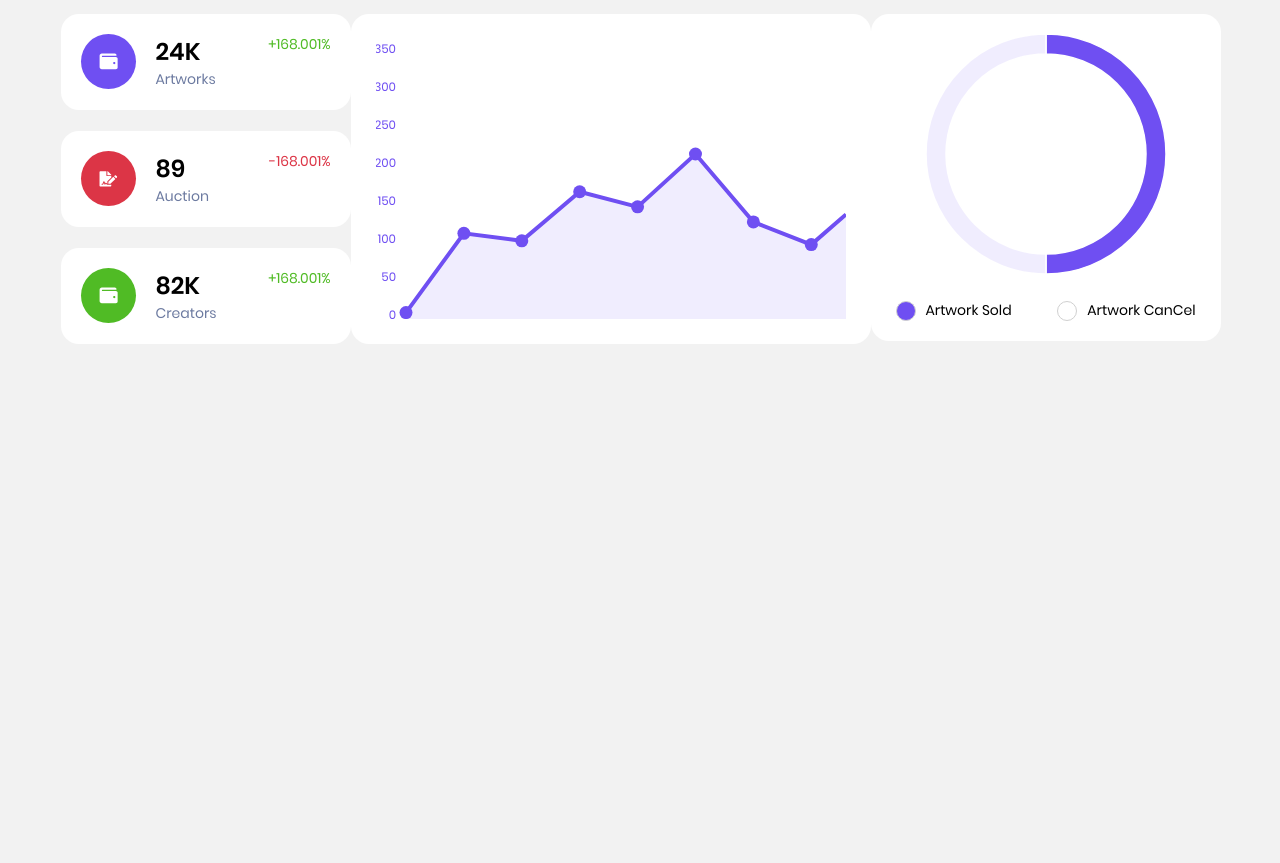
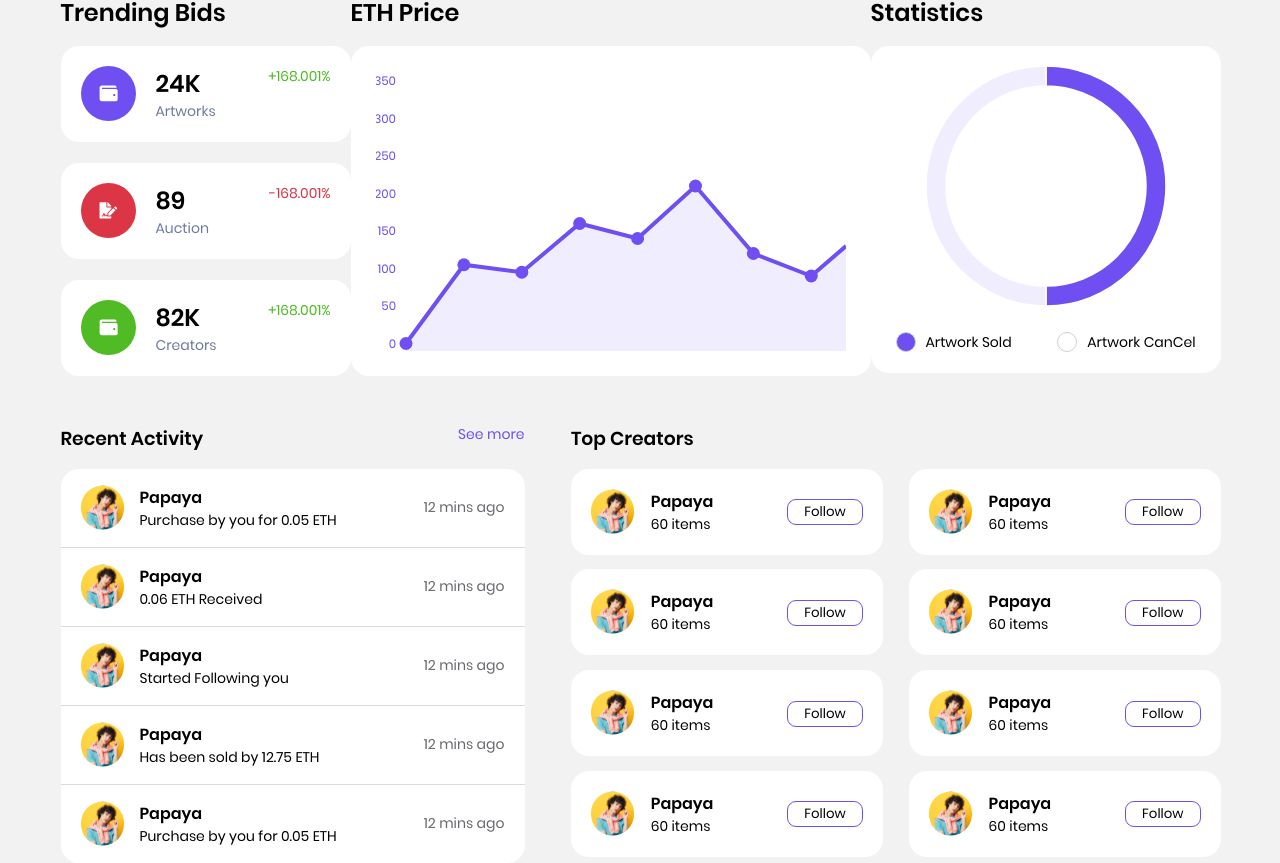
Before and after one commit to Lertyj/NFT-Marketplace, a React (Create React App) app: page / in a window 1280 px wide. Shown: the part 1308-2171 px from the top of the page. Before the commit the page ends 1652 px from the top, so only its background shows below. Built offline with nearby package versions, Linux system fonts and the light colour scheme.

Commit message:
Recent Activity and Top Creators
Created and styled the "Recent Activity" and "Top Creators" components.

```diff
--- a/src/Content/Home/Analytical/Chart.js
+++ b/src/Content/Home/Analytical/Chart.js
@@ -26,7 +26,9 @@ var xScale = d3.scaleLinear()
 // Создание шкалы для оси Y
 var yScale = d3.scaleLinear()
   .domain([-8.5, d3.max(data, function(d) { return d.y; })])
-  .range([height, 115]);
+  .range([height, 115])
+  .domain([-10, 350])
+  .range([280, 10]);
 
 // Создание функции для отображения площади под линией
 var area = d3.area()
@@ -67,10 +69,6 @@ svg.append("path")
   .attr("cy", function(d) { return yScale(d.y); })
   .attr("r", 6.5)
   .attr("fill", "#6F4FF2");
-var yScale = d3.scaleLinear()
-  .domain([-6, 350])
-  .range([280, 10]);
-
 // Создайте ось Oy с использованием масштаба
 var yAxis = d3.axisLeft(yScale)
   .tickSize(0) // Установите размер черточек равным 0, чтобы убрать их
--- a/src/Content/Home/Home.js
+++ b/src/Content/Home/Home.js
@@ -4,6 +4,8 @@ import TopNFT from "./TopNFT/TopNFT";
 import styles from './Home.module.css'
 import TrendingBidsCards from "./NFT-auction/NFT-auction";
 import Analytical from "./Analytical/Analytical";
+import RecentActivity from "./Recent_activity/Recent_Activity";
+import TopCreators from "./Top_Creators/Top_Creators";
 function Home(){
     return(
         <>
@@ -17,7 +19,10 @@ function Home(){
         <div className={styles.analytical}>
             <Analytical/>
         </div>
-
+        <div className={styles.recent_creators}>
+            <RecentActivity/>
+            <TopCreators/>
+        </div>
         </>
     )
 }
--- a/src/Content/Home/Home.module.css
+++ b/src/Content/Home/Home.module.css
@@ -4,3 +4,11 @@
     max-width: 100%;
     justify-content: space-between
 }
+.recent_creators{
+    margin-top: 6vh;
+    display:flex;
+    flex-direction: row;
+    max-width: 100%;
+    justify-content: space-between;
+    height: auto;
+}
--- a/src/Content/Home/NFT-auction/NFT-auction.module.css
+++ b/src/Content/Home/NFT-auction/NFT-auction.module.css
@@ -35,7 +35,7 @@
     margin-bottom: 1.5vh;
 }
 .content{
-    padding: 1vh;
+    padding: 6%;
     max-width: 100%;
 }
 .content img{
@@ -74,6 +74,6 @@
     margin-top: 2vh;
     background:#6F4FF2;
     border-radius: 9px;
-    padding: 0.5vh 0;
+    padding: 4% 0;
     color: #FFF;
 }
--- /dev/null
+++ b/src/Content/Home/Recent_activity/ActivityBlock.module.css
@@ -0,0 +1,26 @@
+.wrapper{
+    max-width: 100%;
+    display: flex;
+    justify-content: space-between;
+    align-items: center;
+    padding: 16px 20px;
+}
+.content{
+    display: flex;
+    flex-direction: row;
+}
+
+.img{
+    max-width: 43px;
+}
+.information{
+    margin-left: 16px;
+    text-wrap:nowrap;
+}
+.time{
+    text-wrap: nowrap;
+    color:var(--fourth-color)
+}
+.item{
+    border-bottom:none;
+}
--- /dev/null
+++ b/src/Content/Home/Recent_activity/Recent_Activity.js
@@ -0,0 +1,58 @@
+import React from "react";
+import styles from './Recent_Activity.module.css';
+import classes from './ActivityBlock.module.css'
+import avatar from "../../../icons/avatar.svg"
+function Activity({avatar,nickname,event,time}){
+    return(
+        <div className={classes.wrapper}>
+                <div className={classes.content}>
+                    <img className={classes.img}src={avatar} alt="avatar"/>
+                    <div className={classes.information}>
+                        <h4>{nickname}</h4>
+                        <p>{event}</p>
+                    </div>
+                </div>
+                <div className={classes.time}>
+                    <p>{time}</p>
+                </div>
+        </div>
+    );
+}
+
+function RecentActivity(){
+    return(
+        <div className={styles.wrapper}>
+            <div className={styles.title}>
+                <h3>
+                Recent Activity
+                </h3>
+                <p>
+                See more
+                </p>
+            </div>
+            <div className={styles.block}>
+                <div className={styles.content}>
+                    <ul>
+                        <li className={styles.item}>
+                            <Activity avatar={avatar} nickname="Papaya" event="Purchase by you for 0.05 ETH" time ="12 mins ago"/>
+                        </li>
+                        <li className={styles.item}>
+                            <Activity avatar={avatar} nickname="Papaya" event="0.06 ETH Received" time ="12 mins ago"/>
+                        </li>
+                        <li className={styles.item}>
+                            <Activity avatar={avatar} nickname="Papaya" event="Started Following you" time ="12 mins ago"/>
+                        </li>
+                        <li className={styles.item}>
+                            <Activity avatar={avatar} nickname="Papaya" event="Has been sold by 12.75 ETH" time ="12 mins ago"/>
+                        </li>
+                        <li>
+                            <Activity avatar={avatar} nickname="Papaya" event="Purchase by you for 0.05 ETH" time ="12 mins ago"/>
+                        </li>
+                    </ul>
+                </div>
+            </div>
+        </div>
+    )
+}
+
+export default  RecentActivity;
--- /dev/null
+++ b/src/Content/Home/Recent_activity/Recent_Activity.module.css
@@ -0,0 +1,30 @@
+.wrapper{
+    width: 40%;
+    display: flex;
+    flex-direction: column;
+}
+.title{
+    display: flex;
+    flex-direction: row;
+    justify-content: space-between
+}
+.title p{
+    color: var(--second-color);
+    cursor: pointer;
+}
+.block{
+    display: flex;
+    flex-direction: column;
+    flex-wrap: nowrap;
+    margin-top: 2vh;
+    border-radius: 18px;
+    background: var(--second-background);
+}
+.content{
+    display: flex;
+    flex-direction: column;
+    flex-wrap: nowrap;
+}
+.item{
+    border-bottom: solid 0.3px #D6DBDE;
+}
--- /dev/null
+++ b/src/Content/Home/Top_Creators/Creator_component.module.css
@@ -0,0 +1,25 @@
+.wrapper{
+    display: flex;
+    flex-direction: row;
+    padding: 20px;
+    background: var(--second-background);
+    align-items: center;
+    border-radius: 18px;
+    justify-content: space-between;
+}
+.content{
+    display: flex;
+    flex-direction: row;
+}
+.information{
+    margin-left: 16%;
+    display: flex;
+    flex-direction: column;
+}
+.button{
+    padding: 2px 16px;
+    background: none;
+    border: 1px solid #6F4FF2;
+    color:var(--main-color);
+    border-radius: 9px;
+}
--- /dev/null
+++ b/src/Content/Home/Top_Creators/Top_Creators.js
@@ -0,0 +1,48 @@
+import styles from './Top_Creators.module.css'
+import classes from './Creator_component.module.css'
+import avatar from "../../../icons/avatar.svg"
+
+export function CreatorComponent({avatar,nickname,projects,value}){
+    return(
+        <div className={classes.wrapper}>
+            <div className={classes.content}>
+                <img src={avatar} alt="avatar"/>
+                <div className={classes.information}>
+                    <h4>{nickname}</h4>
+                    <p>{projects}</p>
+                </div>
+            </div>
+            <div className={classes.block_button}>
+            <button onClick={() => {return false}} type="button" className={classes.button}>{value}</button>
+            </div>
+        </div>
+    )
+}
+
+function  TopCreators(){
+    return(
+        <div className={styles.wrapper}>
+            <div className={styles.title}>
+                <h3>
+                    Top Creators
+                </h3>
+            </div>
+            <div className={styles.content}>
+                <ul>
+                    <li><CreatorComponent avatar={avatar} nickname="Papaya" projects="60 items" value="Follow"/></li>
+                    <li><CreatorComponent avatar={avatar} nickname="Papaya" projects="60 items" value="Follow"/></li>
+                    <li><CreatorComponent avatar={avatar} nickname="Papaya" projects="60 items" value="Follow"/></li>
+                    <li><CreatorComponent avatar={avatar} nickname="Papaya" projects="60 items" value="Follow"/></li>
+                </ul>
+                <ul>
+                    <li><CreatorComponent avatar={avatar} nickname="Papaya" projects="60 items" value="Follow"/></li>
+                    <li><CreatorComponent avatar={avatar} nickname="Papaya" projects="60 items" value="Follow"/></li>
+                    <li><CreatorComponent avatar={avatar} nickname="Papaya" projects="60 items" value="Follow"/></li>
+                    <li><CreatorComponent avatar={avatar} nickname="Papaya" projects="60 items" value="Follow"/></li>
+                </ul>
+            </div>
+        </div>
+    )
+}
+
+export default TopCreators;
--- /dev/null
+++ b/src/Content/Home/Top_Creators/Top_Creators.module.css
@@ -0,0 +1,19 @@
+.wrapper{
+    display: flex;
+    flex-direction: column;
+    width: 56%;
+
+}
+.content{
+    margin-top: 2vh;
+    display: flex;
+    flex-direction: row;
+    justify-content: space-between;
+}
+.content ul{
+    width: 48%;
+    display: flex;
+    flex-direction: column;
+    height: 388px;
+    justify-content: space-between;
+}
--- a/src/index.css
+++ b/src/index.css
@@ -12,6 +12,9 @@
     padding: 0;
     border: none;
     font-family: "Poppins-Regular";
+  }
+  li{
+    list-style-type:none;
   }
   h1,h2,h3,h4,h5,h6{
     font-family: "Poppins-SemiBold";
```
